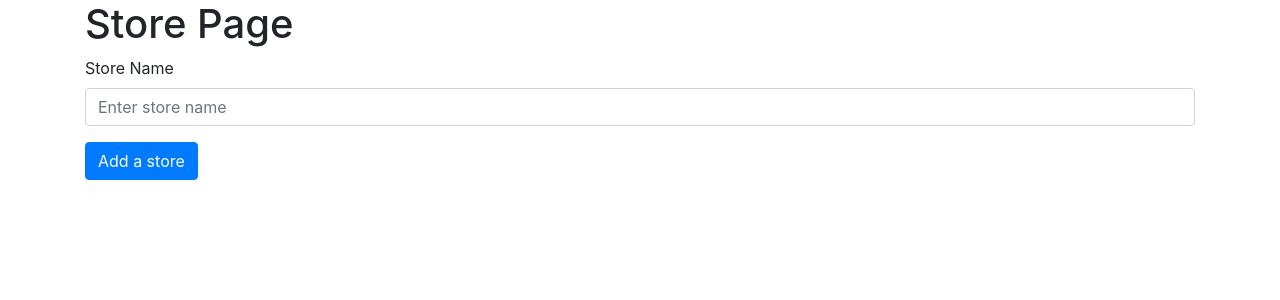
After one commit to haozhi88/inventory-flask, a Python web app: template templates/store.html in a window 1280 px wide. The commit adds this page. Shown: the top 300 px of the page. Run offline with Jinja, Linux system fonts and the light colour scheme; the template is opened without the code that fills it, so the values that code supplies are empty; some libraries are stand-ins or nearby versions.

Commit message:
add store input form

```diff
--- a/templates/index.html
+++ b/templates/index.html
@@ -1,3 +1,3 @@
 {% extends "_layout.html" %} {% block content %}
-<h1>Homepage</h1>
+<h1>Home Page</h1>
 {% endblock %}
--- /dev/null
+++ b/templates/store.html
@@ -0,0 +1,41 @@
+<!DOCTYPE html>
+<html lang="en">
+  <head>
+    <meta charset="utf-8" />
+    <meta
+      name="viewport"
+      content="width=device-width, initial-scale=1, maximum-scale=1, user-scalable=no"
+    />
+
+    <title>Store</title>
+    <!-- Bootstrap 4.1.3 -->
+    <link
+      rel="stylesheet"
+      href="https://stackpath.bootstrapcdn.com/bootstrap/4.1.3/css/bootstrap.min.css"
+      integrity="sha384-MCw98/SFnGE8fJT3GXwEOngsV7Zt27NXFoaoApmYm81iuXoPkFOJwJ8ERdknLPMO"
+      crossorigin="anonymous"
+    />
+  </head>
+
+  <body>
+    <div class="container">
+      <h1>Store Page</h1>
+
+      <!-- Form starts here -->
+      <form action="{{ url_for('store') }}" method="POST">
+        <div class="form-group">
+          <label for="storeInput">Store Name</label>
+          <input
+            type="text"
+            class="form-control"
+            id="storeInput"
+            name="store_name"
+            placeholder="Enter store name"
+          />
+        </div>
+        <button type="submit" class="btn btn-primary">Add a store</button>
+      </form>
+      <!-- Form ends here -->
+    </div>
+  </body>
+</html>
```
Also changed, not shown: server.py (+22 -6 lines), templates/info.html (added, +23 -0 lines).
